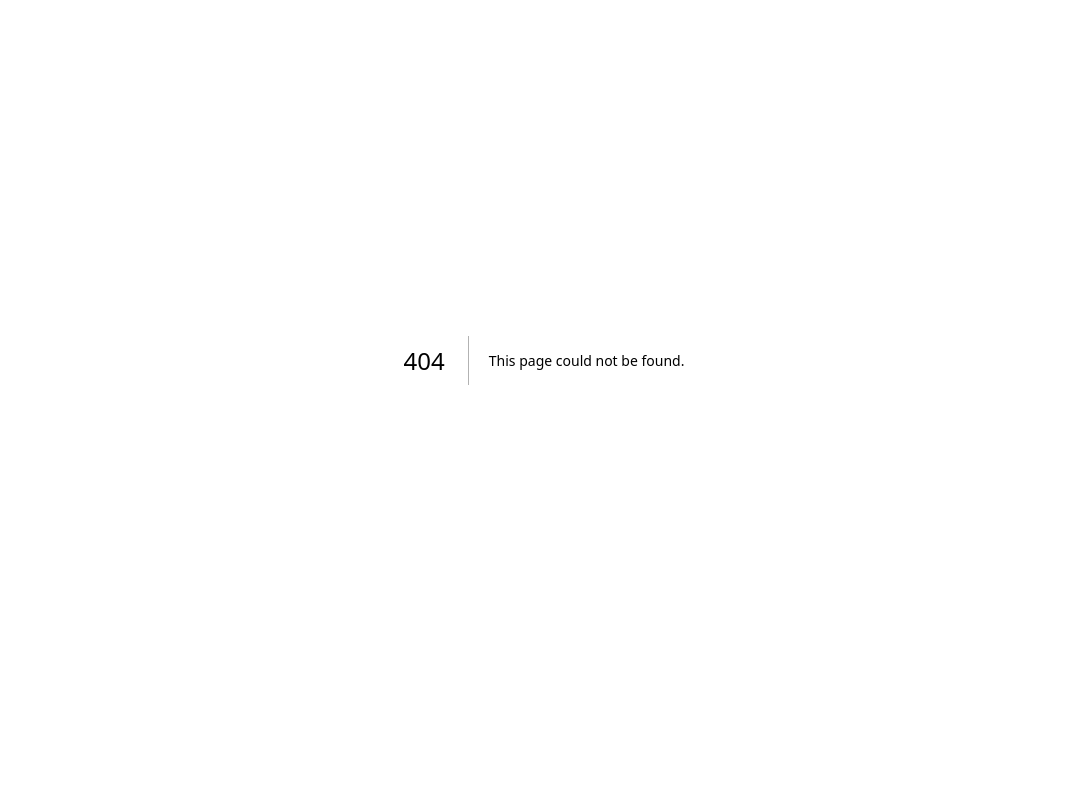
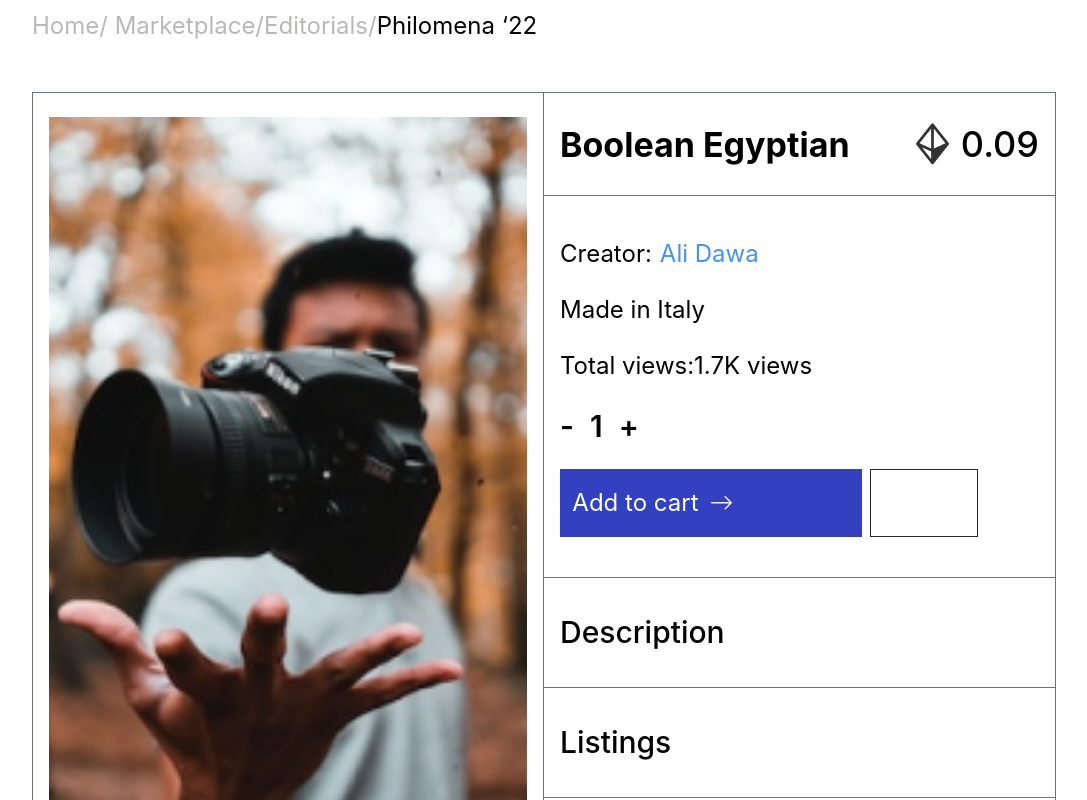
Before and after one commit to Elochukwu3/artsy, a Next.js app: page /market_place/editorials/Alternating in a window 1280 px wide. Before the commit this address had no page. Shown: the part 420-1220 px from the top of the page, without its empty margins (96-1183 px from the left). Built offline with nearby package versions, Linux system fonts and the light colour scheme.

Commit message:
feat: updated the editorial dynamic routes

```diff
--- a/assets/salesItems.js
+++ b/assets/salesItems.js
@@ -1,93 +1,98 @@
-const storedItems =[
+export const storedItems =[
     {
-        img:"./sales-img/img.png",
+        img:"../sales-img/img.png",
         price:100,
         count:1,
-        id:"",
+        id:"8",
         artist:"Jhon Elo",
-        name:"ELLIPSIA",
+        name:"Ellipsia",
 
     },
     {
-        img:"./sales-img/img-ii.png",
+        img:"../sales-img/img-ii.png",
         price:100,
         count:1,
-        id:"",
+        id:"9",
         artist:"Jhon Elo",
-        name:"THE LAWMAKERS ",
+        name:"Lawmakers",
 
     },
     {
-        img:"./sales-img/img-6.png",
+        img:"../sales-img/img-6.png",
         price:100,
         count:1,
-        id:"",
+        id:"10",
         artist:"Jhon Elo",
-        name:"VEIL",
+        name:"Veil",
 
     },
     {
-        img:"./sales-img/img-one.png",
+        img:"../sales-img/img-one.png",
         price:100,
         count:1,
-        id:"",
+        id:"11",
         artist:"Jhon Elo",
-        name:"ALTERNATING",
+        name:"Alternating",
     },
     {
-        img:"./sales-img/img-two.png",
+        img:"../sales-img/img-two.png",
         price:100,
         count:1,
-        id:"",
+        id:"1",
         artist:"Jhon Elo",
-        name:"ROSEMARY ‘22",
+        name:"Rosemary'22",
     },
     {
-        img:"./sales-img/img-three.png",
+        img:"../sales-img/img-three.png",
         price:100,
         count:1,
-        id:"",
+        id:"2",
         artist:"Jhon Elo",
-        name:"BEVERLY",
+        name:"Beverly",
     },
     {
-        img:"./sales-img/img-four.png",
+        img:"../sales-img/img-four.png",
         price:100,
         count:1,
-        id:"",
+        id:"3",
         artist:"Jhon Elo",
-        name:"LUOIS",
+        name:"Luois",
     },
     {
-        img:"./sales-img/img-five.png",
+        img:"../sales-img/img-five.png",
         price:100,
         count:1,
-        id:"",
+        id:"4",
         artist:"Jhon Elo",
-        name:"LUOIS",
+        name:"Vuit",
     },
     {
-        img:"./sales-img/img-six.png",
+        img:"../sales-img/img-six.png",
         price:100,
         count:1,
-        id:"",
+        id:"5",
         artist:"Jhon Elo",
-        name:"LUOIS",
+        name:"Robin",
     },
     {
-        img:"./sales-img/img-8.png",
+        img:"../sales-img/img-8.png",
         price:100,
         count:1,
-        id:"",
+        id:"6",
         artist:"Jhon Elo",
-        name:"LUOIS",
+        name:"Kalaval",
     },
     {
-        img:"./sales-img/img-10.png",
+        img:"../sales-img/img-10.png",
         price:100,
         count:1,
-        id:"",
+        id:"7",
         artist:"Jhon Elo",
-        name:"LUOIS",
+        name:"Swift",
     }
 ]
+const jsonObject = JSON.parse(JSON.stringify(storedItems))
+
+export default function api(req, res) {
+  res.status(200).json(jsonObject)
+}
--- /dev/null
+++ b/components/DisplayStore.js
@@ -0,0 +1,28 @@
+import Link from 'next/link'
+
+
+
+export default function DisplayStore({pages}) {
+
+  return (
+   <>
+   {
+    pages && pages.length > 0 ? (
+        pages.map(({img, name, price, id})=>{
+            return(
+                <Link href={'/market_place/editorials/'+name} key={id}
+                className='h-[340px] w-[27.44%] bg-[#FFFF] p-4 rounded-[12px] drop-shadow-[0px_0px_2px_grey] shrink-0'>
+                <div className='w-[100%] mb-2'>
+                    <img src={img} className="w-full"/>
+                </div>
+                <p className='uppercase'>{name}</p>
+                <p className='pt-3 text-[#333333] text-[27px] font-bold'>${price}</p>
+            </Link>
+
+            )
+        })
+    ):""
+   }
+   </>
+  )
+}
--- a/pages/market_place/editorials.js
+++ b/pages/market_place/editorials.js
@@ -1,6 +1,15 @@
+import DisplayStore from "../../components/DisplayStore";
 import FilterIcons from "../../components/FilterIcons";
+import { storedItems } from '../../assets/salesItems';
 
-function Index() {
+export const getStaticProps = async() =>{
+    return{
+      props: {pages: storedItems}
+    }
+  }
+
+function Index({pages}) {
+
   return (
     <div>
       <main>
@@ -29,11 +38,13 @@ function Index() {
                 </div>
               </form>
             </header>
-            <section className="w-full flex">
+            <section className="w-full flex gap-8 mt-10">
               <aside className="w-[230px]">
                 <FilterIcons />
               </aside>
-              <div className="flex-1"></div>
+              <div className="flex-1 px-2 flex gap-4 flex-wrap justify-around">
+                <DisplayStore pages={pages}/>
+              </div>
             </section>
           </div>
         </section>
--- /dev/null
+++ b/pages/market_place/editorials/[name].js
@@ -0,0 +1,107 @@
+import { useRouter } from "next/router";
+import { storedItems } from "../../../assets/salesItems";
+
+export const getStaticPaths = () => {
+  const paths = storedItems.map((items) => {
+    return {
+      params: { name: items.name },
+    };
+  });
+
+  return {
+    paths,
+    fallback: false,
+  };
+};
+
+export const getStaticProps = (context) => {
+  const name = context.params.name;
+  const filterdname = storedItems.filter((items) => {
+    return items.name === name;
+  });
+
+  return {
+    props: { pages: filterdname },
+  };
+};
+export default function Phiomena({ pages }) {
+  const router = useRouter();
+  const redirectPage = () => {
+    router.back(-1);
+  };
+  return (
+    <div>
+      {pages.map(({ name, img, id }) => {
+        return (
+          <div key={id} className="w-full">
+            <div className="w-full flex justify-center my-12">
+              <div className="w-[80%] text-[24px] text-[#BCB7B7]">
+                <span className="cursor-pointer">Home/ Marketplace/</span>
+                <span className="cursor-pointer" onClick={redirectPage}>
+                  Editorials/
+                </span>
+                <span className="cursor-pointer text-black">Philomena ‘22</span>
+              </div>
+            </div>
+            <section className="w-full flex justify-center">
+              <div className="w-[80%] bg-white flex h-[850px] border border-gray-500">
+                <div className="basis-[50%] h-full border-r border-gray-500  py-6 px-4 ">
+                  <img
+                    src={`../${img}`}
+                    className="w-[100 %] h-[100%] object-cover"
+                  />
+                </div>
+                <ul className="flex-1 w-[50%] mg-0">
+                  <li className="flex px-4 py-6 items-center justify-between border-b border-gray-500">
+                    <h1 className="font-bold text-[34px]">Boolean Egyptian</h1>
+                    <div className="flex items-center gap-3">
+                      <img src={"/icon/pyramid.jpg"} />
+                      <span className="text-[36px] font-medium">0.09</span>
+                    </div>
+                  </li>
+                  <li className="px-4 py-10 space-y-5 text-[24px] font-normal border-b border-gray-500">
+                    <p>
+                      <span>Creator:</span>
+                      <span className="text-[#4693ED] px-2">Ali Dawa</span>
+                    </p>
+                    <p>Made in Italy</p>
+                    <p>
+                      <span className="font-Medium">Total views:</span>
+                      <span>1.7K views</span>
+                    </p>
+                    <p className="space-x-4 text-[30px] font-semibold ">
+                      <span className="cursor-pointer">-</span>
+                      <span className="cursor-pointer">1</span>
+                      <span className="cursor-pointer">+</span>
+                    </p>
+                    <div className="w-[90%] h-[68px] flex gap-2">
+                      <button className="bg-[#3341C1] h-full w-[70%] text-white grid grid-cols-2 items-center">
+                        <p className="block">Add to cart </p>
+                        <img src="/icon/sm-arrow.png" className="block"/>
+                      </button>
+                      <div className="border border-[#292929] w-[25%] h-full p-auto block text-[2em] flex justify-center items-center cursor-pointer">
+                      {/* &#9825;
+                        &#9829;
+                        &#10084; */}
+
+                      </div>
+                    </div>
+                  </li>
+                  <li className="text-[30px] font-medium text-black capitalize px-4 py-8 border-b border-gray-500">
+                    Description
+                  </li>
+                  <li className="text-[30px] font-medium text-black capitalize px-4 py-8 border-b border-gray-500">
+                    Listings
+                  </li>
+                  <li className="text-[30px] font-medium text-black capitalize px-4 py-8">
+                    Status{" "}
+                  </li>
+                </ul>
+              </div>
+            </section>
+          </div>
+        );
+      })}
+    </div>
+  );
+}
--- a/pages/market_place/editorials/phiomena.js
+++ /dev/null
@@ -1,7 +0,0 @@
-
-
-export default function Phiomena() {
-  return (
-    <div>phiomena</div>
-  )
-}
--- a/styles/globals.css
+++ b/styles/globals.css
@@ -30,6 +30,5 @@ a {
   overflow-x: hidden;
     background: white;
     color: black;
-
   }
 }
```
Also changed, not shown: public/icon/pyramid.jpg (added), public/icon/sm-arrow.png (added).
